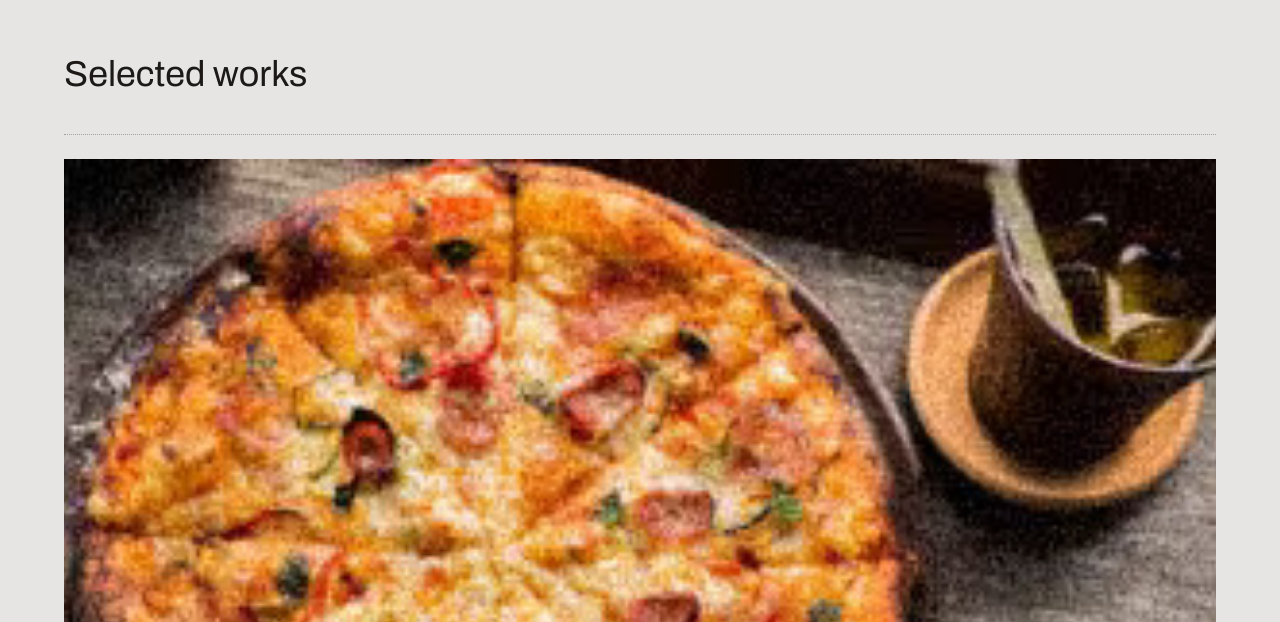
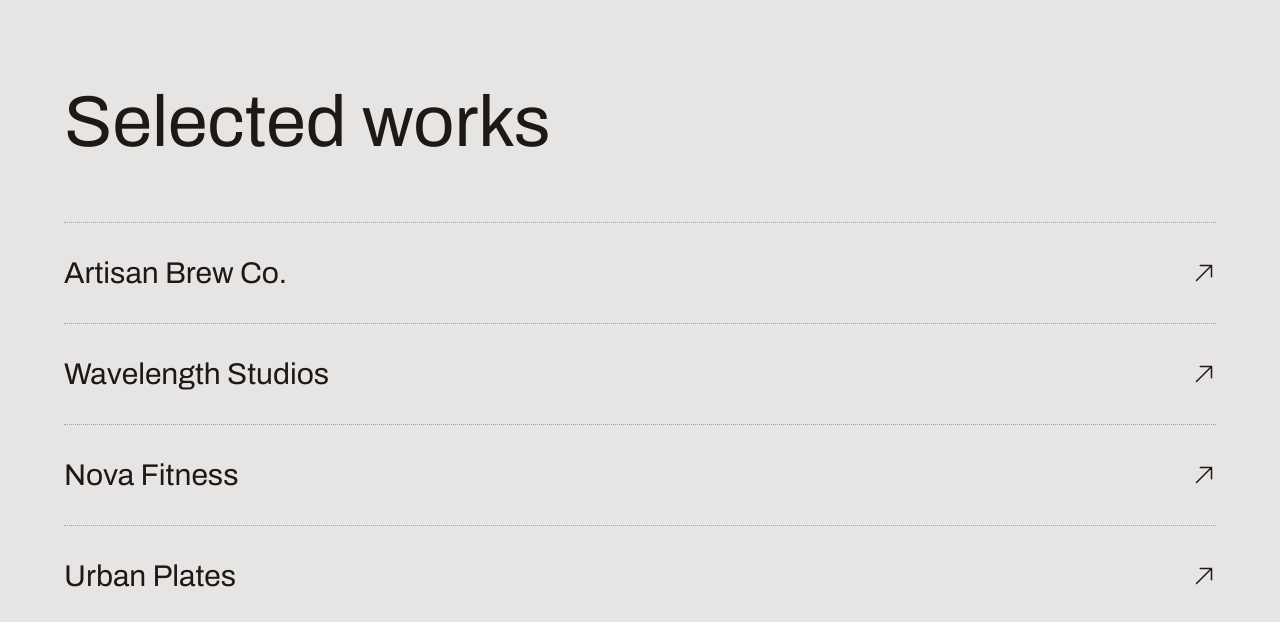
Before and after one commit to in27sung/portfolio, a Next.js app: page / in a window 1280 px wide. Shown: the part 1818-2440 px from the top of the page. Built offline with nearby package versions, Linux system fonts and the light colour scheme.

Commit message:
Refine Projects section responsiveness and mobile layout

```diff
--- a/src/sections/Projects.tsx
+++ b/src/sections/Projects.tsx
@@ -31,24 +31,24 @@
 ];
 
 const Projects: FC = () => {
-  return <section className="py-24">
+  return <section className="py-24 md:py-32">
     <div className="container">
-      <h2 className="text-4xl">Selected works</h2>
-      <div className="mt-10">
+      <h2 className="text-4xl md:text-7xl">Selected works</h2>
+      <div className="mt-10 md:mt-16">
         {projects.map(({ name, image }) => (
           <a
             href="#"
             key={name}
-            className="border-t last:border-b border-stone-400 border-dotted py-6 flex flex-col">
+            className="border-t last:border-b border-stone-400 border-dotted py-6 md:py-8 flex flex-col">
             <div className="">
-              <div className="aspect-video">
+              <div className="aspect-video md:hidden">
                 <Image
-                src={image}
-                alt={`${name} image`}
-                className="size-full object-cover" />
+                  src={image}
+                  alt={`${name} image`}
+                  className="size-full object-cover" />
               </div>
-              <div className="mt-8 flex justify-between items-center">
-                <h3 className="text-2xl">{name}</h3>
+              <div className="mt-8 md:mt-0 flex justify-between items-center">
+                <h3 className="text-2xl md:text-3xl">{name}</h3>
                 <svg
                   xmlns="http://www.w3.org/2000/svg"
                   fill="none"
```
